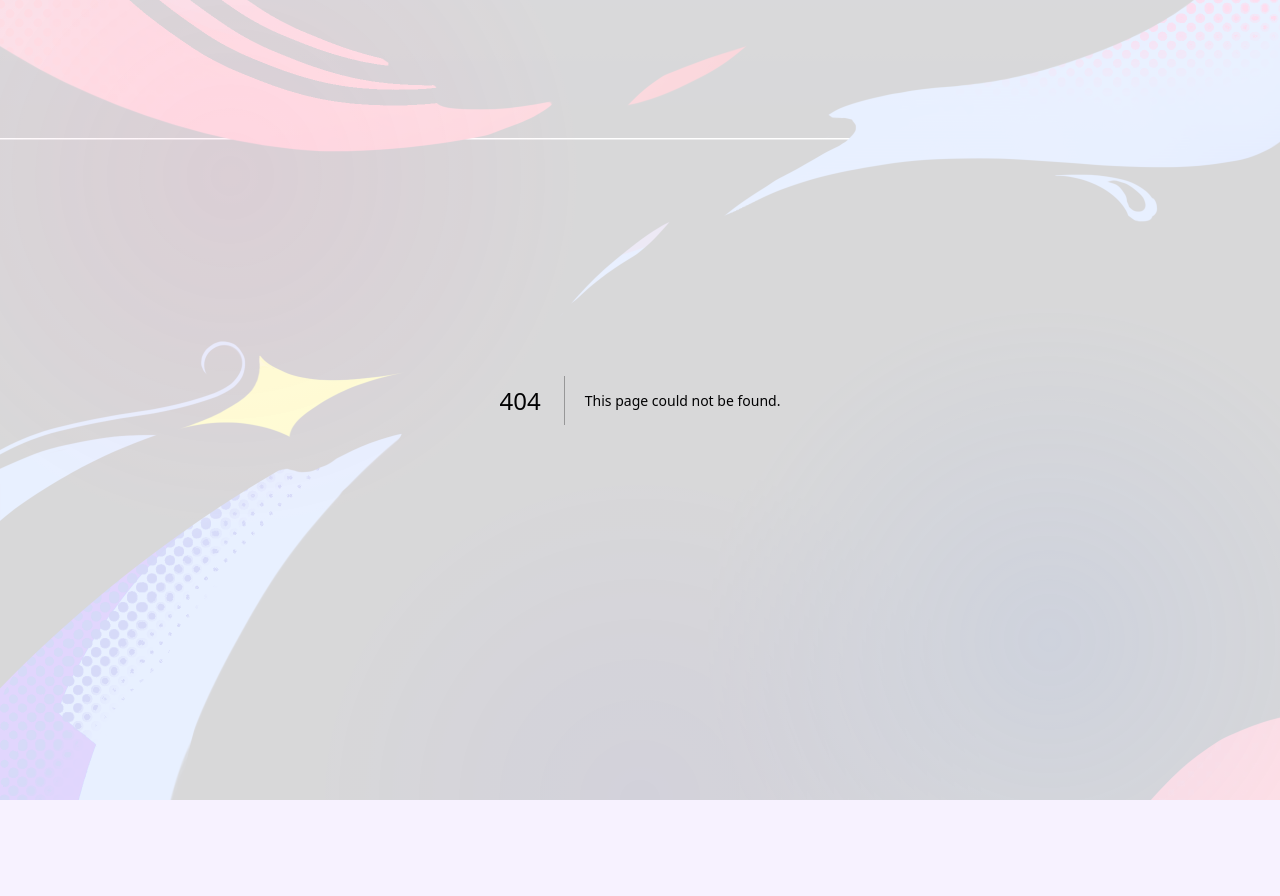
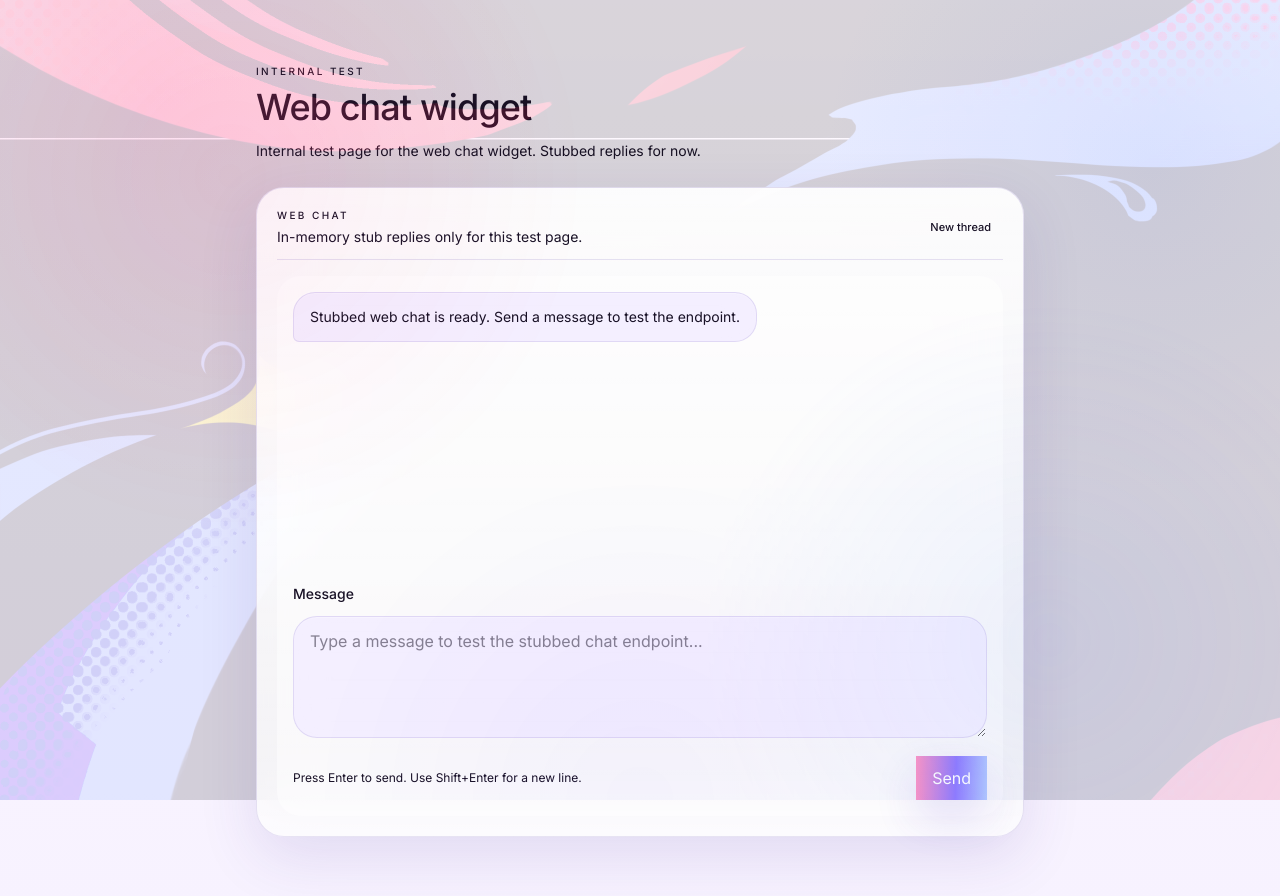
Before and after one commit to Agorgi/saga-agency-relay-demo-frontend, a Next.js app: page /web-chat-test in a window 1280 px wide. Before the commit this address had no page. Shown: the top 896 px of the page. Before the commit the page ends 800 px from the top, so only its background shows below. Built offline with nearby package versions, Linux system fonts and the light colour scheme.

Commit message:
PR-E: add stubbed web chat endpoint and widget

```diff
--- /dev/null
+++ b/src/app/api/web-chat/route.ts
@@ -0,0 +1,70 @@
+type ChatRole = "user" | "assistant";
+
+type ChatMessage = {
+  role: ChatRole;
+  content: string;
+};
+
+type ConversationState = {
+  messages: ChatMessage[];
+};
+
+const conversations = new Map<string, ConversationState>();
+
+const STUB_REPLIES = [
+  "Got it.",
+  "Tell me more.",
+  "Interesting - and what happened next?",
+];
+
+export const dynamic = "force-dynamic";
+
+function json(data: unknown, init?: ResponseInit) {
+  const headers = new Headers(init?.headers);
+  headers.set("Cache-Control", "no-store");
+  return Response.json(data, { ...init, headers });
+}
+
+export async function POST(req: Request) {
+  let body: unknown;
+
+  try {
+    body = await req.json();
+  } catch {
+    return json({ error: "Invalid JSON body." }, { status: 400 });
+  }
+
+  if (!body || typeof body !== "object") {
+    return json({ error: "Message must be a non-empty string." }, { status: 400 });
+  }
+
+  const { message, conversationId: rawConversationId } = body as {
+    conversationId?: unknown;
+    message?: unknown;
+  };
+
+  if (typeof message !== "string" || message.trim().length === 0) {
+    return json({ error: "Message must be a non-empty string." }, { status: 400 });
+  }
+
+  const conversationId =
+    typeof rawConversationId === "string" && rawConversationId.trim().length > 0
+      ? rawConversationId.trim()
+      : crypto.randomUUID();
+
+  const state = conversations.get(conversationId) ?? { messages: [] };
+  const assistantTurn = state.messages.filter((entry) => entry.role === "assistant").length;
+  const reply = STUB_REPLIES[assistantTurn % STUB_REPLIES.length];
+
+  state.messages.push(
+    { role: "user", content: message.trim() },
+    { role: "assistant", content: reply },
+  );
+  conversations.set(conversationId, state);
+
+  return json({
+    conversationId,
+    reply,
+    turn: assistantTurn,
+  });
+}
--- /dev/null
+++ b/src/app/web-chat-test/page.tsx
@@ -0,0 +1,16 @@
+import { ChatWidget } from "@/components/web-chat/ChatWidget";
+
+export default function WebChatTestPage() {
+  return (
+    <main className="brand-page min-h-screen px-4 py-16 sm:px-6 lg:px-8">
+      <div className="mx-auto max-w-3xl">
+        <div className="mb-6">
+          <p className="text-[10px] font-medium uppercase tracking-[0.24em] text-ink-light">Internal test</p>
+          <h1 className="mt-2 text-3xl font-medium tracking-tight text-ink sm:text-4xl">Web chat widget</h1>
+          <p className="mt-3 max-w-2xl text-sm leading-6 text-ink-light">Internal test page for the web chat widget. Stubbed replies for now.</p>
+        </div>
+        <ChatWidget />
+      </div>
+    </main>
+  );
+}
--- /dev/null
+++ b/src/components/web-chat/ChatWidget.tsx
@@ -0,0 +1,174 @@
+"use client";
+
+import { useRef, useState } from "react";
+
+type ChatRole = "user" | "assistant";
+
+type ChatEntry = {
+  id: string;
+  content: string;
+  role: ChatRole;
+};
+
+type WebChatResponse = {
+  conversationId: string;
+  reply: string;
+  turn: number;
+};
+
+const INITIAL_MESSAGES: ChatEntry[] = [
+  {
+    id: "assistant-welcome",
+    role: "assistant",
+    content: "Stubbed web chat is ready. Send a message to test the endpoint.",
+  },
+];
+
+export function ChatWidget() {
+  const formRef = useRef<HTMLFormElement | null>(null);
+  const [conversationId, setConversationId] = useState<string | null>(null);
+  const [draft, setDraft] = useState("");
+  const [error, setError] = useState<string | null>(null);
+  const [isSending, setIsSending] = useState(false);
+  const [messages, setMessages] = useState<ChatEntry[]>(INITIAL_MESSAGES);
+
+  async function handleSubmit(event: React.FormEvent<HTMLFormElement>) {
+    event.preventDefault();
+
+    const message = draft.trim();
+    if (!message || isSending) {
+      return;
+    }
+
+    const userMessage: ChatEntry = {
+      id: `user-${Date.now()}`,
+      role: "user",
+      content: message,
+    };
+
+    setError(null);
+    setDraft("");
+    setIsSending(true);
+    setMessages((current) => [...current, userMessage]);
+
+    try {
+      const response = await fetch("/api/web-chat", {
+        method: "POST",
+        headers: {
+          "Content-Type": "application/json",
+        },
+        body: JSON.stringify({
+          conversationId,
+          message,
+        }),
+      });
+
+      const data = (await response.json().catch(() => null)) as
+        | WebChatResponse
+        | { error?: string }
+        | null;
+
+      if (!response.ok || !data || typeof data !== "object" || !("reply" in data)) {
+        setError("Couldn't send - try again.");
+        return;
+      }
+
+      setConversationId(data.conversationId);
+      setMessages((current) => [
+        ...current,
+        {
+          id: `assistant-${data.turn}`,
+          role: "assistant",
+          content: data.reply,
+        },
+      ]);
+    } catch {
+      setError("Couldn't send - try again.");
+    } finally {
+      setIsSending(false);
+    }
+  }
+
+  return (
+    <section className="brand-surface-strong rounded-[28px] p-4 shadow-[0_20px_60px_rgba(69,42,149,0.12)] sm:p-5">
+      <div className="flex items-center justify-between gap-3 border-b border-[color:var(--surface-border)] pb-3">
+        <div>
+          <p className="text-[10px] font-medium uppercase tracking-[0.24em] text-ink-light">
+            Web chat
+          </p>
+          <p className="mt-1 text-sm text-ink-light">
+            In-memory stub replies only for this test page.
+          </p>
+        </div>
+        <span className="rounded-pill bg-canvas px-3 py-1 text-[11px] font-medium text-ink-light">
+          {conversationId ? "Live thread" : "New thread"}
+        </span>
+      </div>
+
+      <div className="mt-4 space-y-3 rounded-[24px] bg-white/45 p-3 sm:p-4">
+        <div className="flex max-h-[420px] min-h-[280px] flex-col gap-3 overflow-y-auto pr-1">
+          {messages.map((entry) => (
+            <div
+              key={entry.id}
+              className={entry.role === "user" ? "flex justify-end" : "flex justify-start"}
+            >
+              <div
+                className={
+                  entry.role === "user"
+                    ? "max-w-[85%] rounded-[22px] rounded-br-md bg-[color:var(--brand-indigo)] px-4 py-3 text-sm leading-6 text-white shadow-[0_12px_28px_rgba(71,37,255,0.22)]"
+                    : "brand-surface-inset max-w-[85%] rounded-[22px] rounded-bl-md px-4 py-3 text-sm leading-6 text-ink"
+                }
+              >
+                {entry.content}
+              </div>
+            </div>
+          ))}
+
+          {isSending ? (
+            <div className="flex justify-start">
+              <div className="brand-surface-inset rounded-[22px] rounded-bl-md px-4 py-3 text-sm text-ink-light">
+                Saga is typing...
+              </div>
+            </div>
+          ) : null}
+        </div>
+
+        <form ref={formRef} onSubmit={handleSubmit} className="space-y-3">
+          <label className="block text-sm font-medium text-ink" htmlFor="web-chat-message">
+            Message
+          </label>
+          <textarea
+            id="web-chat-message"
+            value={draft}
+            onChange={(event) => {
+              setDraft(event.target.value);
+            }}
+            onKeyDown={(event) => {
+              if (event.key === "Enter" && !event.shiftKey) {
+                event.preventDefault();
+                formRef.current?.requestSubmit();
+              }
+            }}
+            placeholder="Type a message to test the stubbed chat endpoint..."
+            disabled={isSending}
+            rows={4}
+            className="brand-surface-inset min-h-[112px] w-full rounded-[24px] px-4 py-3 text-sm leading-6 text-ink outline-none transition placeholder:text-ink-light/80 disabled:cursor-not-allowed disabled:opacity-70"
+          />
+
+          <div className="flex items-center justify-between gap-3">
+            <p className="text-xs text-ink-light" aria-live="polite">
+              {error ?? "Press Enter to send. Use Shift+Enter for a new line."}
+            </p>
+            <button
+              type="submit"
+              disabled={isSending || draft.trim().length === 0}
+              className="brand-button-primary rounded-pill px-4 py-2.5 text-sm font-medium disabled:cursor-not-allowed disabled:opacity-60"
+            >
+              {isSending ? "Sending..." : "Send"}
+            </button>
+          </div>
+        </form>
+      </div>
+    </section>
+  );
+}
```
